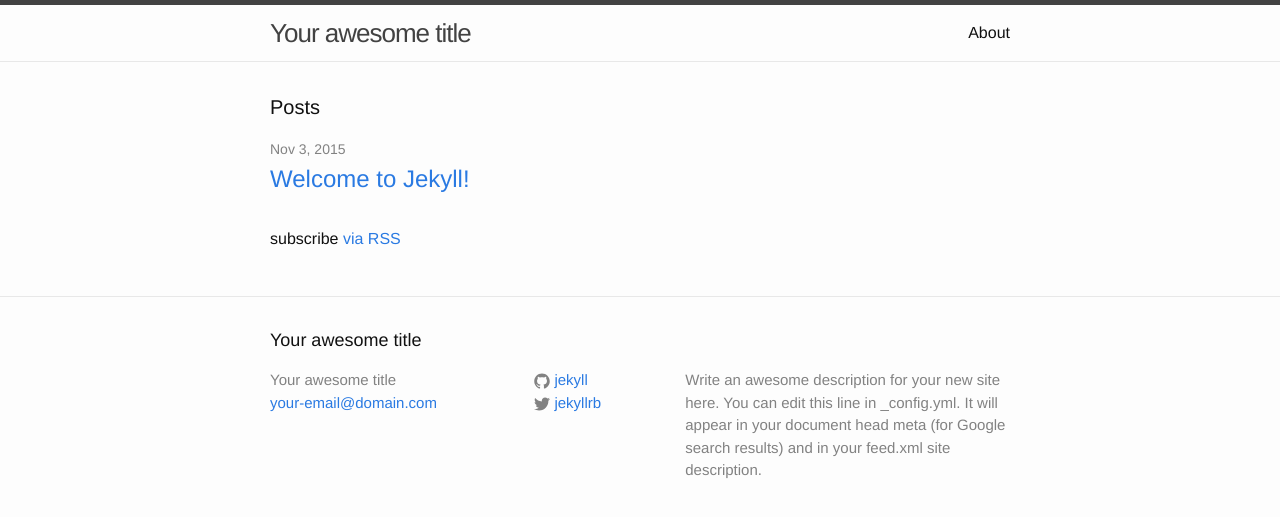
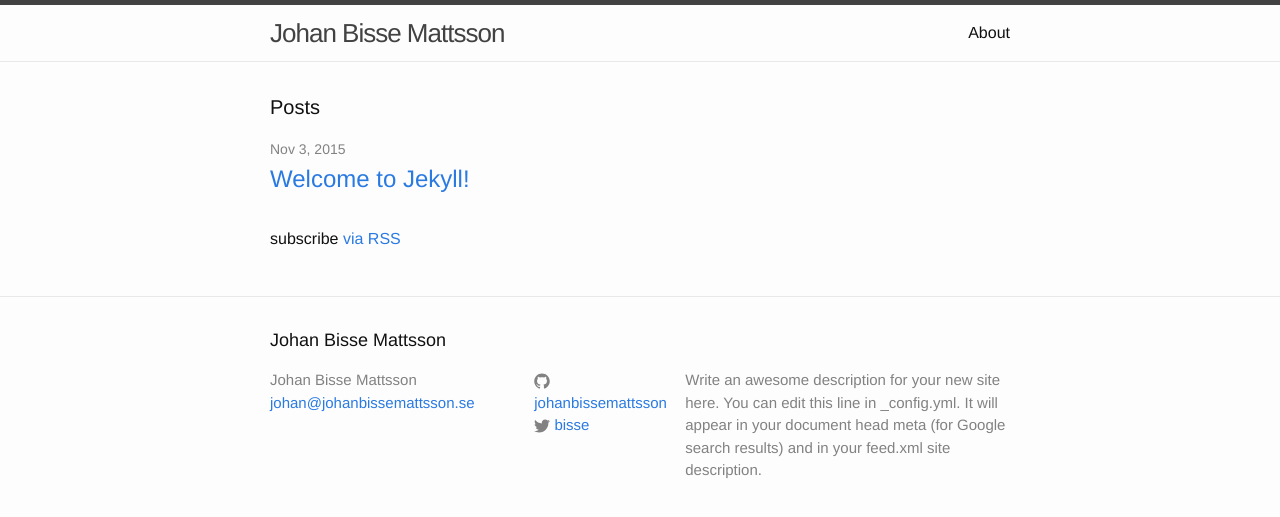
Before and after one commit to johanbissemattsson/johanbissemattsson.github.io, a Jekyll site: the page built from index.html, in a window 1280 px wide. Shown: the top 517 px of the page. Built offline with Jekyll 4.4.1, drawn with Linux system fonts in a browser that asks for light colours.

Commit message:
Edit config.yml
Updated the title, email, twitter and github-username.

Description still needs to be updated! Run following row afterwards:
jekyll serve --watch

```diff
--- a/_config.yml
+++ b/_config.yml
@@ -6,16 +6,16 @@
 # 'jekyll serve'. If you change this file, please restart the server process.
 
 # Site settings
-title: Your awesome title
-email: your-email@domain.com
+title: Johan Bisse Mattsson
+email: johan@johanbissemattsson.se
 description: > # this means to ignore newlines until "baseurl:"
   Write an awesome description for your new site here. You can edit this
   line in _config.yml. It will appear in your document head meta (for
   Google search results) and in your feed.xml site description.
 baseurl: "" # the subpath of your site, e.g. /blog
 url: "http://yourdomain.com" # the base hostname & protocol for your site
-twitter_username: jekyllrb
-github_username:  jekyll
+twitter_username: bisse
+github_username:  johanbissemattsson
 
 # Build settings
 markdown: kramdown
```
